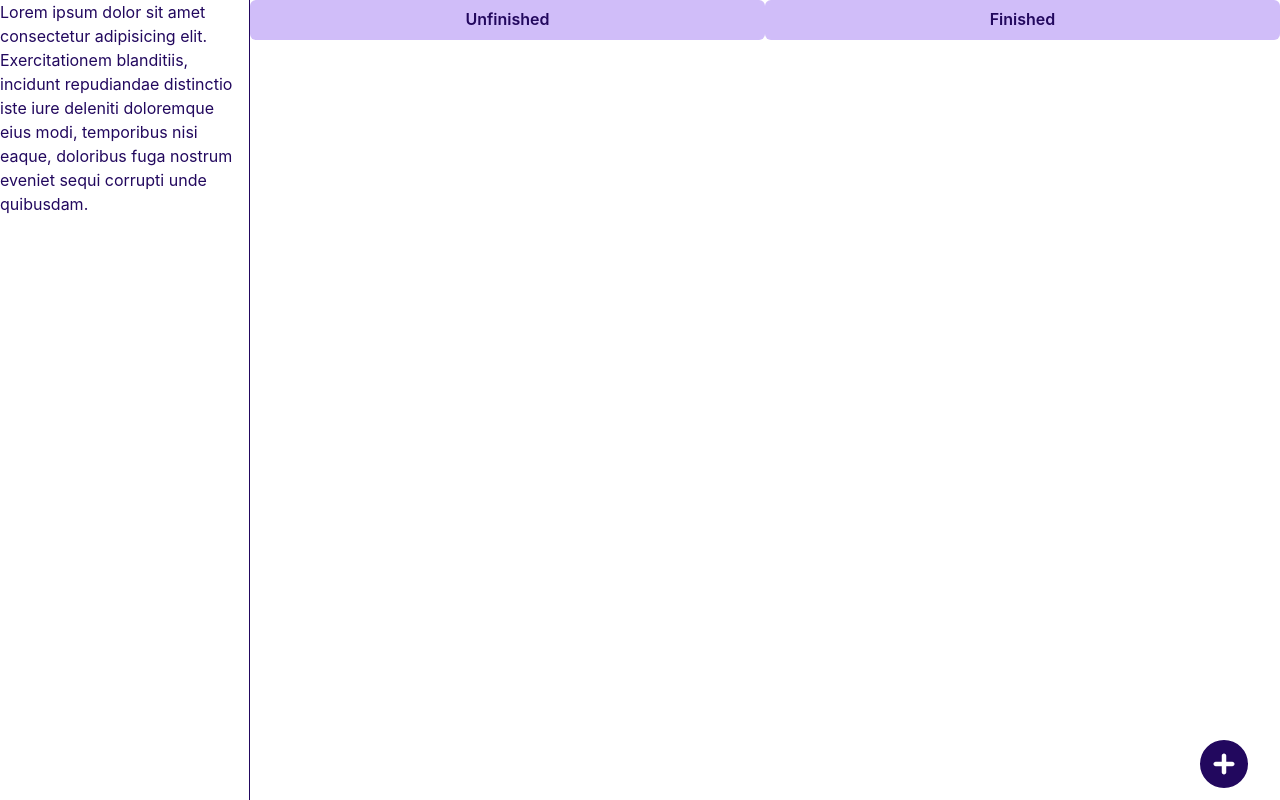
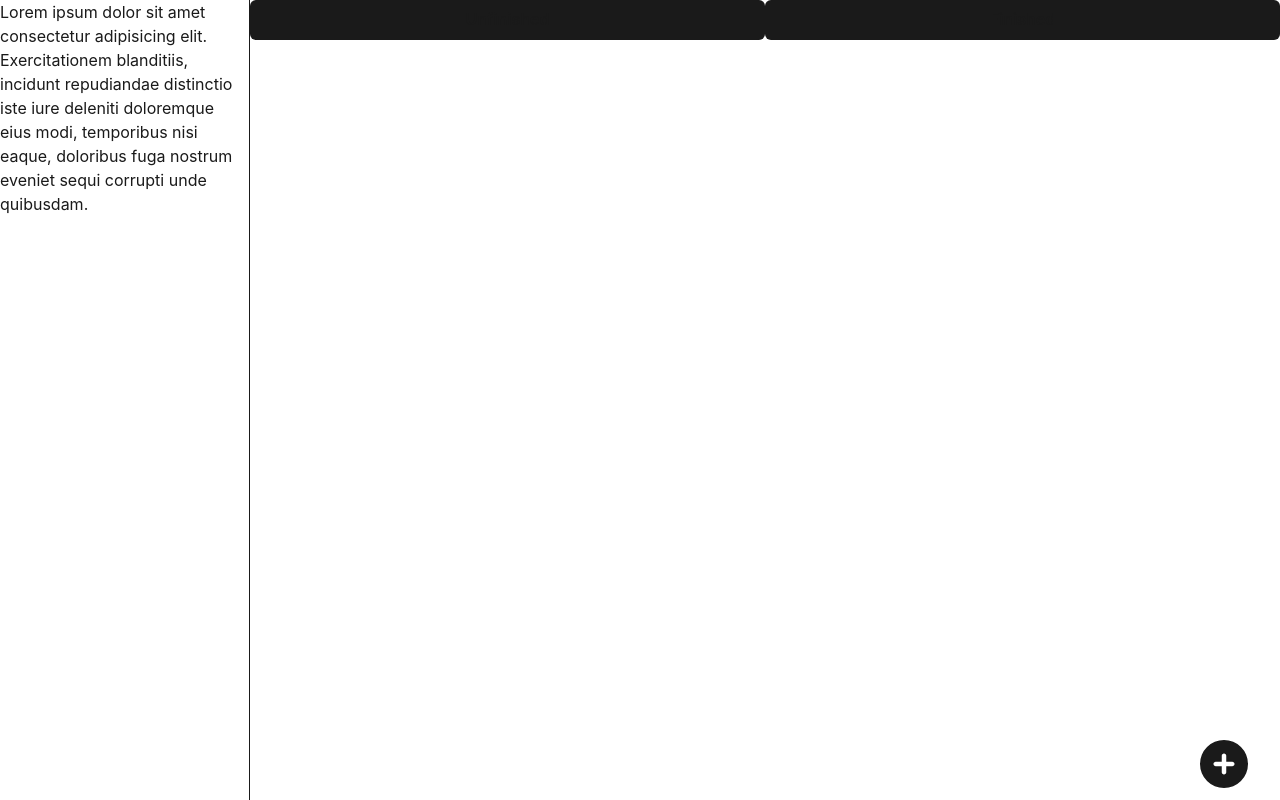
Before and after one commit to mostafa-fallaha/tauri-personal-task-manager, a React (Vite) app: page / in a window 1280 px wide. Built offline with nearby package versions, Linux system fonts and the light colour scheme.

Commit message:
update test 2, changed theme color

```diff
--- a/src-tauri/tauri.conf.json
+++ b/src-tauri/tauri.conf.json
@@ -42,7 +42,7 @@
     "updater": {
       "active": true,
       "endpoints": [
-        "https://releases.myapp.com/windows/x86_64/1"
+        "https://gist.githubusercontent.com/mostafa-fallaha/be0b220589aec7cacdc05c1caa05f21b/raw/"
       ],
       "dialog": true,
       "pubkey": "dW50cnVzdGVkIGNvbW1lbnQ6IG1pbmlzaWduIHB1YmxpYyBrZXk6IDdFQzUxMkU5NzlFRTNDNUYKUldSZlBPNTU2UkxGZm5hTWFEaFpJSG5XY2NIWnhVVGU5RGZlVVJ5K3UzUXRBVnlQa3I3bjJJZlEK",
--- a/src/theme.ts
+++ b/src/theme.ts
@@ -8,16 +8,16 @@ const theme = extendTheme({
   config,
   colors: {
     gray: {
-      "50": "#EEE8FD",
-      "100": "#D0BDF9",
-      "200": "#B193F6",
-      "300": "#9369F2",
-      "400": "#743FEE",
-      "500": "#5614EB",
-      "600": "#4510BC",
-      "700": "#340C8D",
-      "800": "#22085E",
-      "900": "#11042F",
+      "50": "#1a1a1a",
+      "100": "#1a1a1a",
+      "200": "#1a1a1a",
+      "300": "#1a1a1a",
+      "400": "#1a1a1a",
+      "500": "#1a1a1a",
+      "600": "#1a1a1a",
+      "700": "#1a1a1a",
+      "800": "#1a1a1a",
+      "900": "#1a1a1a",
     },
   },
   breakpoints: {
```
Also changed, not shown: 1 other file (tests, documents, lock files or other folders).
